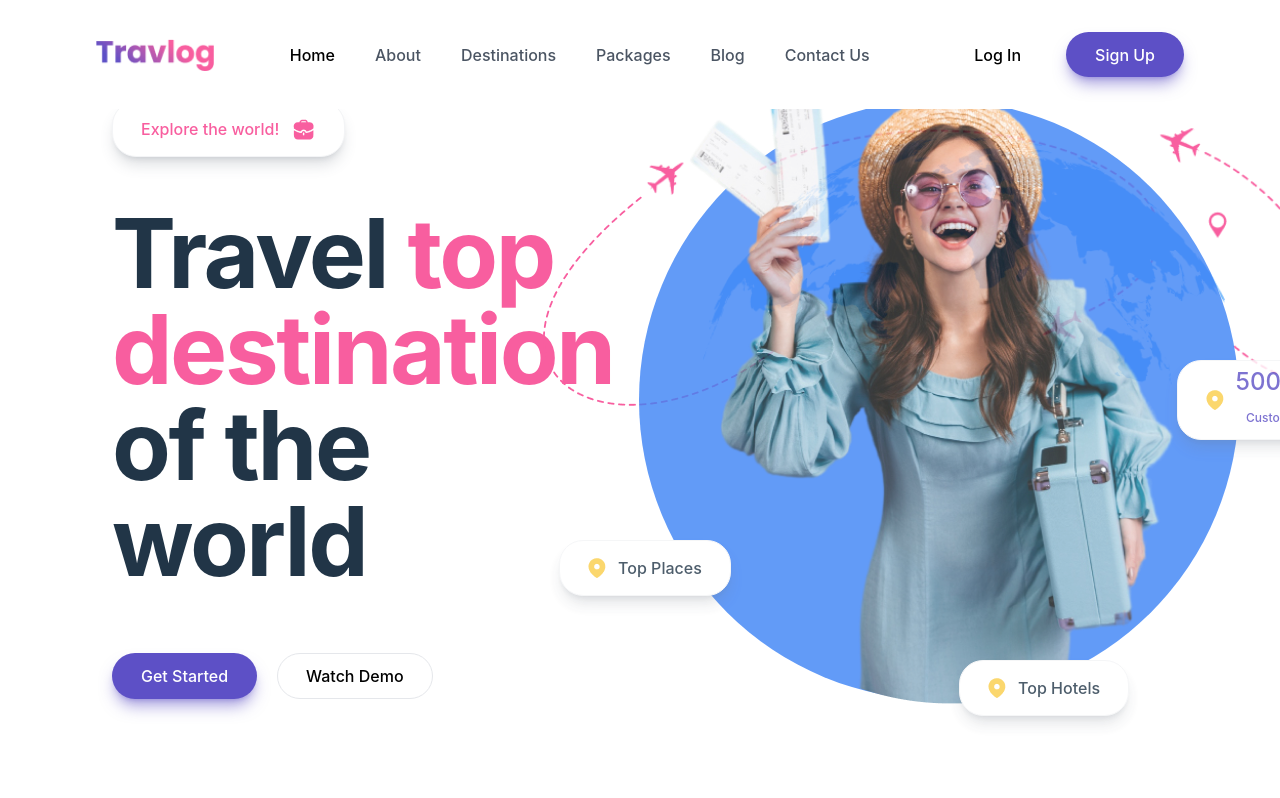
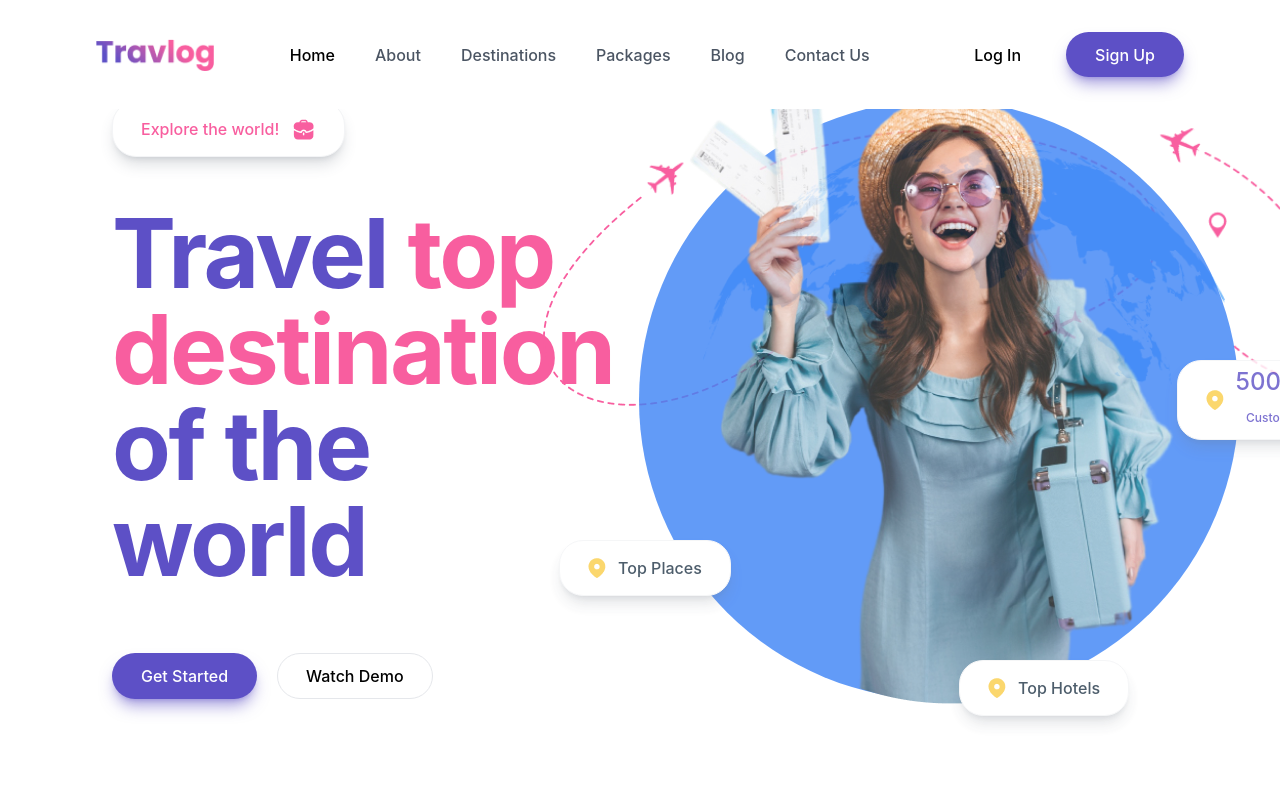
Before and after one commit to Chirag-360/Tasks, a React (Vite) app: page / in a window 1280 px wide. Shown: the top 798 px of the page. Built offline with nearby package versions, Linux system fonts and the light colour scheme.

Commit message:
color changed

```diff
--- a/src/layout/HeroSection/Banner/Banner.tsx
+++ b/src/layout/HeroSection/Banner/Banner.tsx
@@ -12,7 +12,7 @@ export const Banner = () => {
                 <img src={image.bag} alt="bag-Icon" />
               </div>
             </button>
-            <h1 className="mt-2 mb-16 text-5xl font-bold tracking-tight md:text-7xl xl:text-8xl">
+            <h1 className="mt-2 mb-16 text-5xl font-bold tracking-tight md:text-7xl xl:text-8xl text-theme-blue">
               Travel <span className="text-theme-pink">top</span>
               <p className="text-theme-pink">destination</p>
               <span className="text-primary">of the world</span>
```
